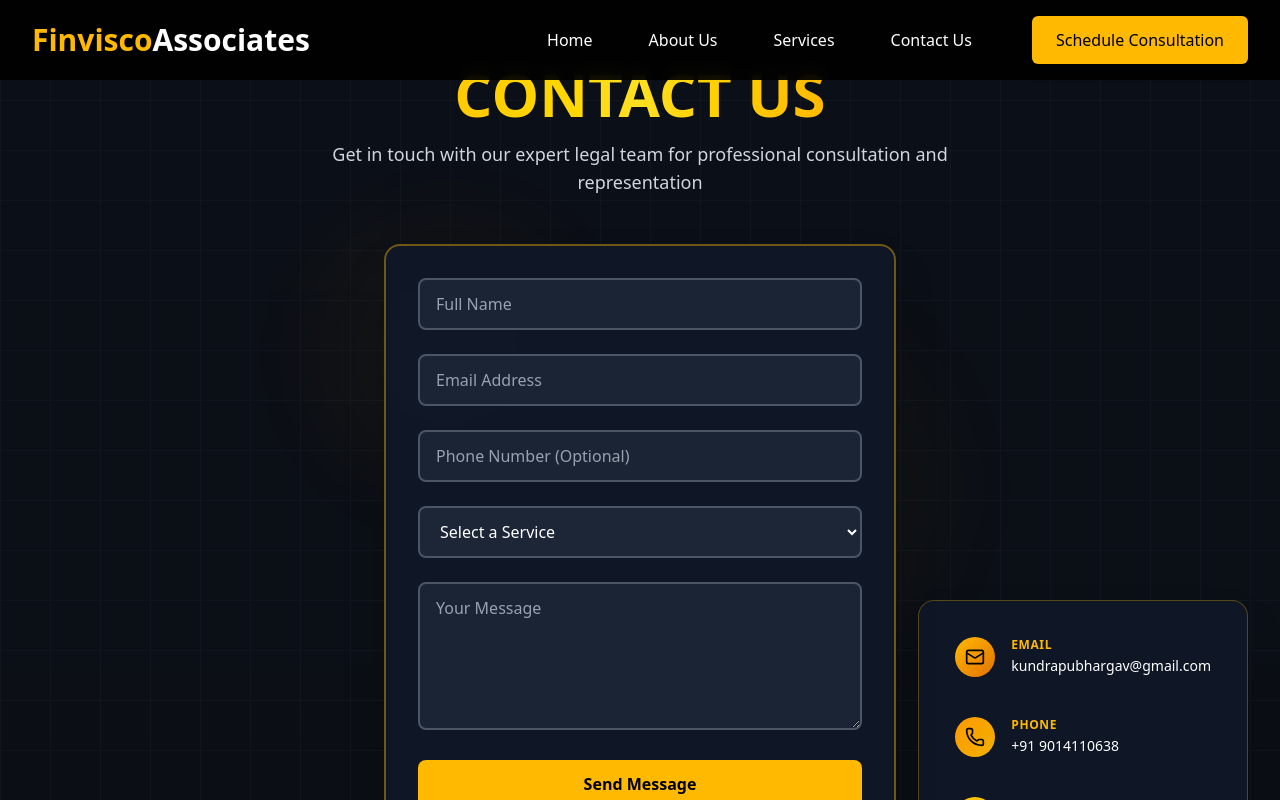
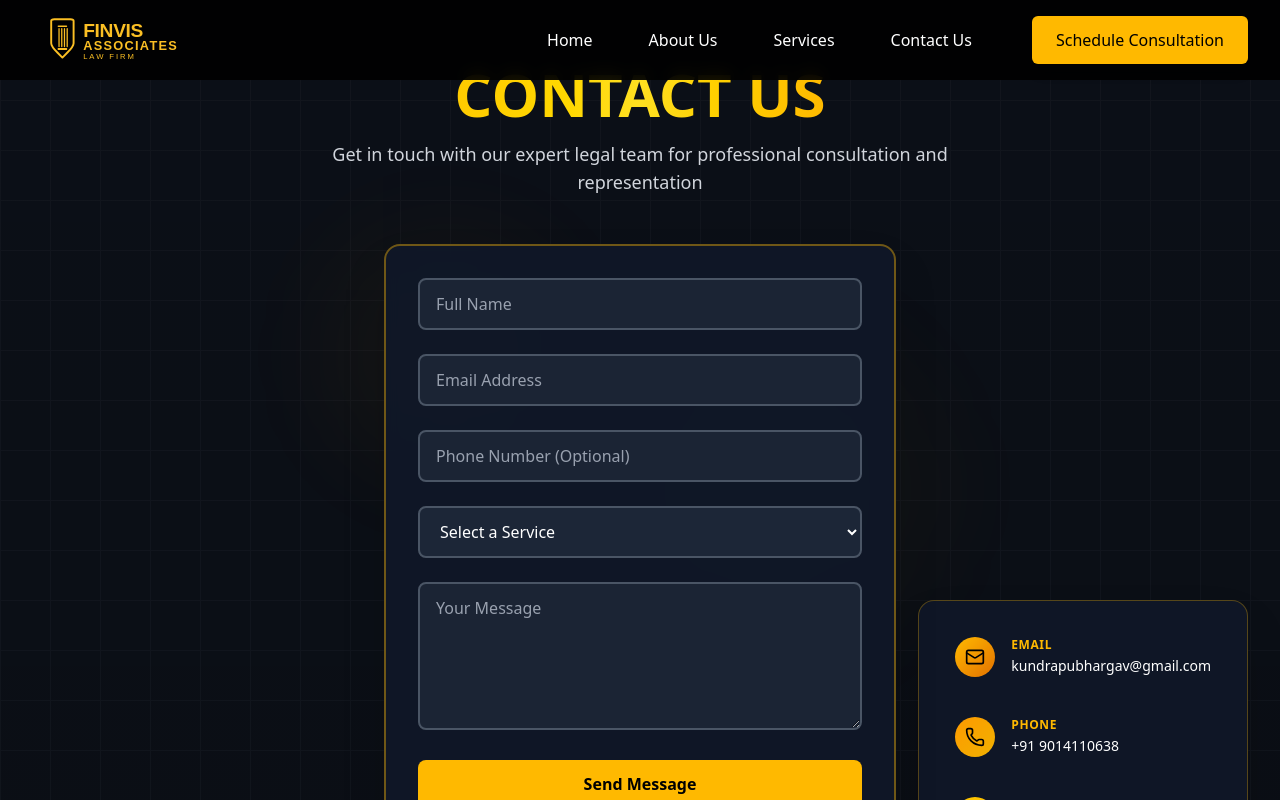
Before and after one commit to chaitu347/finvis.co.in, a React (Vite) app: page /contactus in a window 1280 px wide. Shown: the top 800 px of the page. Built offline with nearby package versions, Linux system fonts and the light colour scheme.

Commit message:
data changed1

```diff
--- a/src/components/Header.jsx
+++ b/src/components/Header.jsx
@@ -2,16 +2,7 @@ import React, { useState, useEffect } from 'react';
 import { Menu, X, Phone, Mail, MapPin } from 'lucide-react';
 import { Outlet, Link } from "react-router-dom";
 
-
-
-
-
-
-
-
-
-const Header =()    => {
-
+const Header = () => {
   const [isMenuOpen, setIsMenuOpen] = useState(false);
   const [windowWidth, setWindowWidth] = useState(typeof window !== 'undefined' ? window.innerWidth : 1024);
 
@@ -32,45 +23,125 @@ const Header =()    => {
     setIsMenuOpen(!isMenuOpen);
   };
 
-
-
-    return(
+  return (
     <>
       <nav className="fixed top-0 left-0 right-0 z-50 bg-black/90 backdrop-blur-sm">
         <div className="max-w-7xl mx-auto px-4 sm:px-6 lg:px-8">
           <div className="flex justify-between items-center h-16 lg:h-20">
             {/* Logo */}
             <div className="flex-shrink-0">
-              <h1 className="text-xl sm:text-2xl lg:text-3xl font-bold text-white">
-                <span className="text-amber-400">Finvisco</span>Associates
-              </h1>
+              <div className="h-10 w-auto sm:h-12 md:h-14 lg:h-16">
+                <svg
+                  viewBox="0 0 1200 400"
+                  className="h-full w-auto"
+                  xmlns="http://www.w3.org/2000/svg"
+                >
+                  {/* Transparent background for navbar */}
+                  <rect width="1200" height="400" fill="transparent"/>
+
+                  {/* Shield with pillar icon */}
+                  <g transform="translate(80, 60)">
+                    <path
+                      d="M40 20 C40 20, 40 10, 60 10 L160 10 C180 10, 180 20, 180 20 L180 160 C180 180, 160 200, 140 220 L110 250 L80 220 C60 200, 40 180, 40 160 Z"
+                      fill="none"
+                      stroke="#fbbf24"
+                      strokeWidth="12"
+                      strokeLinejoin="round"
+                    />
+
+                    {/* Inner pillar design */}
+                    <g transform="translate(70, 40)">
+                      {/* Top bar */}
+                      <rect x="10" y="10" width="60" height="8" fill="#fbbf24" rx="4"/>
+
+                      {/* Pillar columns */}
+                      <rect x="15" y="25" width="8" height="120" fill="#fbbf24" rx="4"/>
+                      <rect x="32" y="25" width="8" height="120" fill="#fbbf24" rx="4"/>
+                      <rect x="49" y="25" width="8" height="120" fill="#fbbf24" rx="4"/>
+                      <rect x="66" y="25" width="8" height="120" fill="#fbbf24" rx="4"/>
+
+                      {/* Base */}
+                      <rect x="10" y="150" width="60" height="12" fill="#fbbf24" rx="4"/>
+                    </g>
+                  </g>
+
+                  {/* FINVIS text */}
+                  <text
+                    x="320"
+                    y="180"
+                    fill="#fbbf24"
+                    fontSize="120"
+                    fontWeight="bold"
+                    fontFamily="Arial, sans-serif"
+                    letterSpacing="-2px"
+                  >
+                    FINVIS
+                  </text>
+
+                  {/* ASSOCIATES text */}
+                  <text
+                    x="320"
+                    y="260"
+                    fill="#fbbf24"
+                    fontSize="80"
+                    fontWeight="bold"
+                    fontFamily="Arial, sans-serif"
+                    letterSpacing="8px"
+                  >
+                    ASSOCIATES
+                  </text>
+
+                  {/* LAW FIRM text */}
+                  <text
+                    x="320"
+                    y="320"
+                    fill="#fbbf24"
+                    fontSize="48"
+                    fontWeight="normal"
+                    fontFamily="Arial, sans-serif"
+                    letterSpacing="12px"
+                  >
+                    LAW FIRM
+                  </text>
+                </svg>
+              </div>
             </div>
 
             {/* Desktop Navigation - Visible for screens >= 800px */}
             {windowWidth >= 800 && (
               <div className="flex">
                 <div className="flex items-center space-x-4 lg:space-x-8">
-                  <a href="#home" className="text-white hover:text-amber-400 px-3 py-2 text-sm lg:text-base font-medium transition-colors duration-300 hover:bg-amber-400/10 rounded-md">
-                    <Link to="/">Home</Link>
+                  <Link
+                    to="/"
+                    className="text-white hover:text-amber-400 px-3 py-2 text-sm lg:text-base font-medium transition-colors duration-300 hover:bg-amber-400/10 rounded-md"
+                  >
+                    Home
+                  </Link>
+                  <Link
+                    to="/aboutus"
+                    className="text-white hover:text-amber-400 px-3 py-2 text-sm lg:text-base font-medium transition-colors duration-300 hover:bg-amber-400/10 rounded-md"
+                  >
+                    About Us
+                  </Link>
+                  <Link
+                    to="/services"
+                    className="text-white hover:text-amber-400 px-3 py-2 text-sm lg:text-base font-medium transition-colors duration-300 hover:bg-amber-400/10 rounded-md"
+                  >
+                    Services
+                  </Link>
+                  <Link
+                    to="/contactus"
+                    className="text-white hover:text-amber-400 px-3 py-2 text-sm lg:text-base font-medium transition-colors duration-300 hover:bg-amber-400/10 rounded-md"
+                  >
+                    Contact Us
+                  </Link>
 
-                  </a>
-                  <a href="#about" className="text-white hover:text-amber-400 px-3 py-2 text-sm lg:text-base font-medium transition-colors duration-300 hover:bg-amber-400/10 rounded-md">
-                    <Link to="/aboutus">About Us</Link>
-
-                  </a>
-                  <a href="#services" className="text-white hover:text-amber-400 px-3 py-2 text-sm lg:text-base font-medium transition-colors duration-300 hover:bg-amber-400/10 rounded-md">
-                    <Link to="/services">Services</Link>
-
-                  </a>
-                  <a href="#contact" className="text-white hover:text-amber-400 px-3 py-2 text-sm lg:text-base font-medium transition-colors duration-300 hover:bg-amber-400/10 rounded-md">
-                    <Link to="/contactus">Contact Us</Link>
-
-                  </a>
-
-                  <button className="bg-amber-400 hover:bg-amber-500 text-black px-4 lg:px-6 py-2 lg:py-3 rounded-md text-sm lg:text-base font-medium transition-all duration-300 transform hover:scale-105 shadow-lg hover:shadow-xl ml-2 lg:ml-4">
-
-                    <Link to="/contactus">Schedule Consultation</Link>
-                  </button>
+                  <Link
+                    to="/contactus"
+                    className="bg-amber-400 hover:bg-amber-500 text-black px-4 lg:px-6 py-2 lg:py-3 rounded-md text-sm lg:text-base font-medium transition-all duration-300 transform hover:scale-105 shadow-lg hover:shadow-xl ml-2 lg:ml-4"
+                  >
+                    Schedule Consultation
+                  </Link>
                 </div>
               </div>
             )}
@@ -92,31 +163,43 @@ const Header =()    => {
           {isMenuOpen && windowWidth < 800 && (
             <div>
               <div className="px-2 pt-2 pb-3 space-y-1 sm:px-3 bg-black/95 backdrop-blur-sm border-t border-amber-400/20">
-                <a href="#home" className="text-white hover:text-amber-400 block px-3 py-2 text-base font-medium transition-colors duration-300 hover:bg-amber-400/10 rounded-md">
-                  <Link to="/">Home</Link>
-                </a>
-                <a href="#about" className="text-white hover:text-amber-400 block px-3 py-2 text-base font-medium transition-colors duration-300 hover:bg-amber-400/10 rounded-md">
-                    <Link to="/aboutus">About Us</Link>
-                </a>
-                <a href="#contact" className="text-white hover:text-amber-400 block px-3 py-2 text-base font-medium transition-colors duration-300 hover:bg-amber-400/10 rounded-md">
-                  <Link to="/services">Services</Link>
-                </a>
-                <a href="#contact" className="text-white hover:text-amber-400 block px-3 py-2 text-base font-medium transition-colors duration-300 hover:bg-amber-400/10 rounded-md">
-                  <Link to="/contactus">Contact Us</Link>
-                </a>
-                <button className="w-full bg-amber-400 hover:bg-amber-500 text-black px-3 py-3 mt-3 rounded-md text-base font-medium transition-colors duration-300">
-                   <Link to="/contactus">Schedule Consultation</Link>
-                </button>
+                <Link
+                  to="/"
+                  className="text-white hover:text-amber-400 block px-3 py-2 text-base font-medium transition-colors duration-300 hover:bg-amber-400/10 rounded-md"
+                >
+                  Home
+                </Link>
+                <Link
+                  to="/aboutus"
+                  className="text-white hover:text-amber-400 block px-3 py-2 text-base font-medium transition-colors duration-300 hover:bg-amber-400/10 rounded-md"
+                >
+                  About Us
+                </Link>
+                <Link
+                  to="/services"
+                  className="text-white hover:text-amber-400 block px-3 py-2 text-base font-medium transition-colors duration-300 hover:bg-amber-400/10 rounded-md"
+                >
+                  Services
+                </Link>
+                <Link
+                  to="/contactus"
+                  className="text-white hover:text-amber-400 block px-3 py-2 text-base font-medium transition-colors duration-300 hover:bg-amber-400/10 rounded-md"
+                >
+                  Contact Us
+                </Link>
+                <Link
+                  to="/contactus"
+                  className="w-full bg-amber-400 hover:bg-amber-500 text-black px-3 py-3 mt-3 rounded-md text-base font-medium transition-colors duration-300 block text-center"
+                >
+                  Schedule Consultation
+                </Link>
               </div>
             </div>
           )}
         </div>
       </nav>
-
-
     </>
-    )
-}
-
+  );
+};
 
 export default Header;
```
Also changed, not shown: src/components/LawyerServicesWebsite.jsx (+78 -3 lines). Lines whose indentation alone changed are shown as unchanged.
